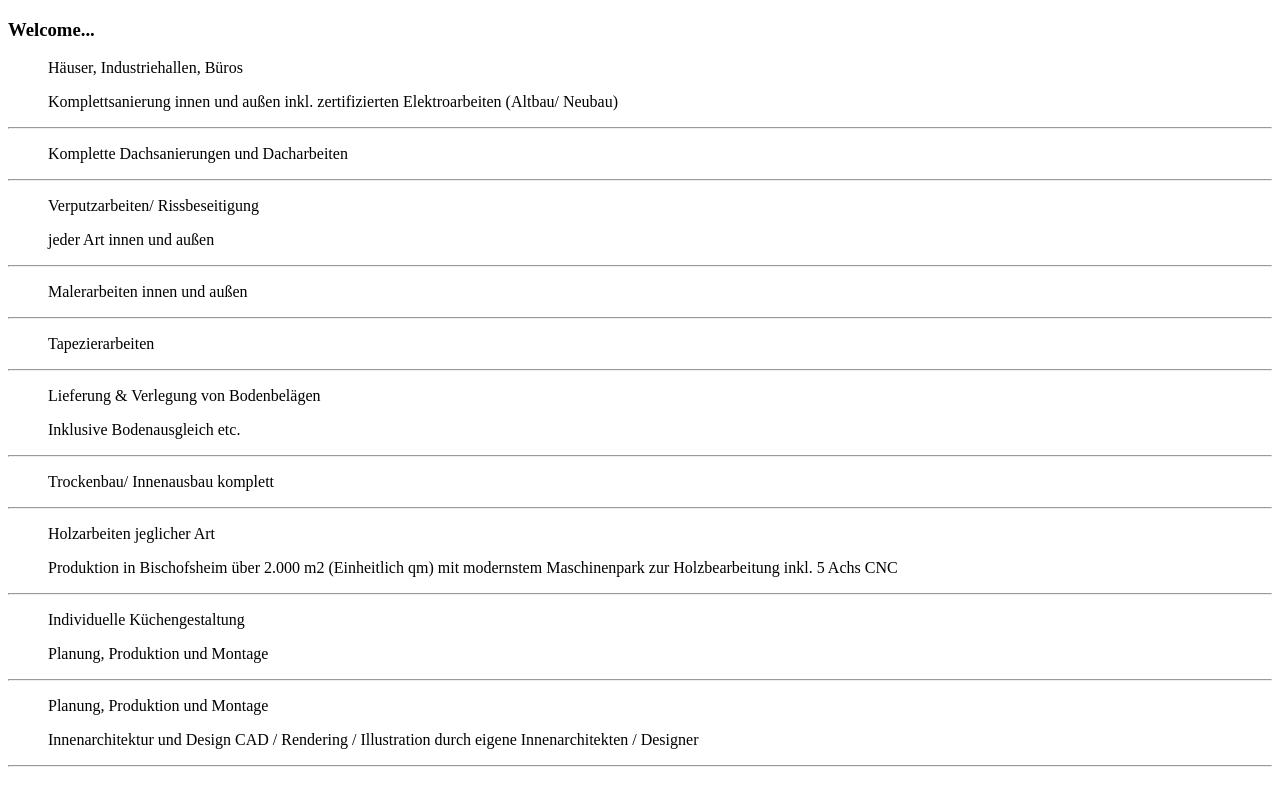
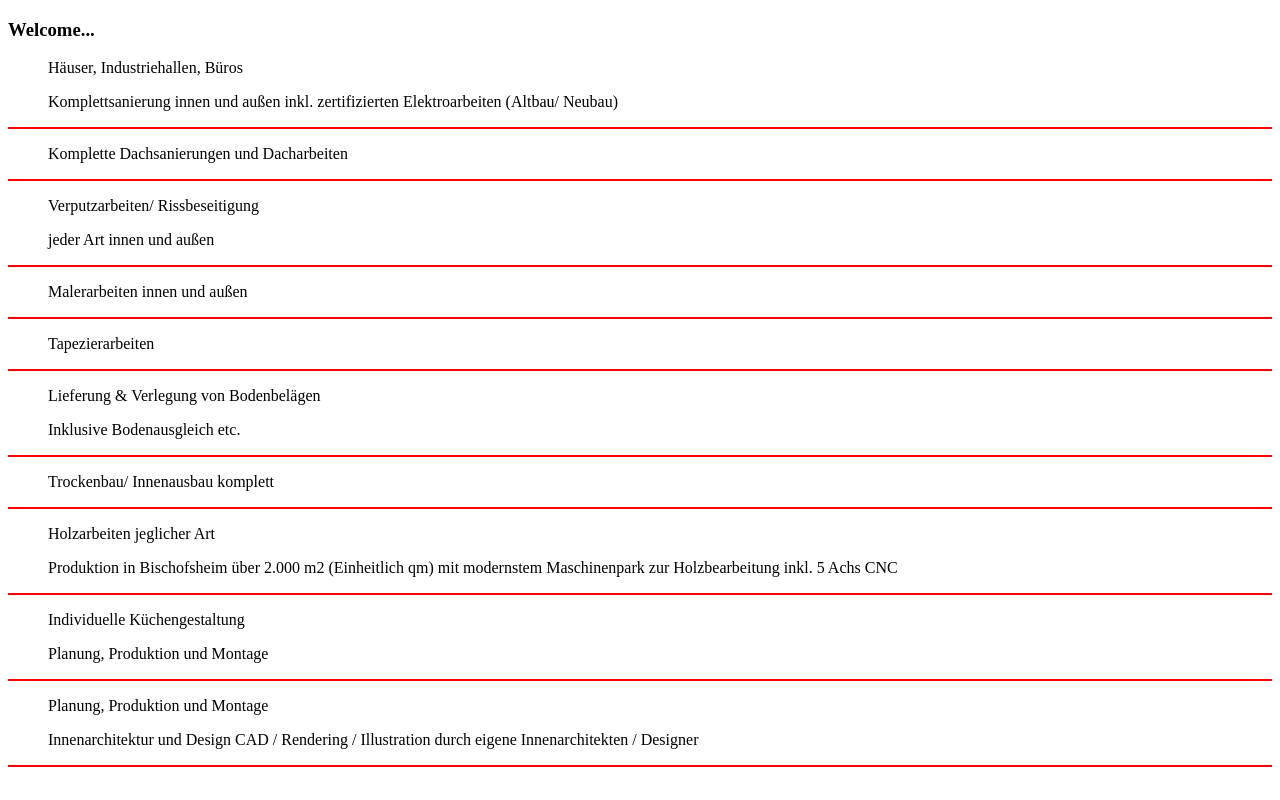
Before and after one commit to machinesandpixels/react-august2020, a React (Create React App) app: page / in a window 1280 px wide. Built offline with nearby package versions, Linux system fonts and the light colour scheme.

Commit message:
Give the hr tag a border of red

```diff
--- a/src/App.css
+++ b/src/App.css
@@ -5,3 +5,7 @@ ul {
 ul > li {
   margin-bottom: 1rem;
 }
+
+hr {
+  border: 1px solid red;
+}
--- a/src/App.js
+++ b/src/App.js
@@ -66,6 +66,12 @@ class App extends Component {
   };
 
   render() {
+    const styles = {
+      ul: "listStyleType: none",
+      hr: "border-top: 1px solid red",
+      li: "margin: 0 1rem 0"
+    };
+
     let data = this.state.categories.map((city, id) => {
       let headline = city.headline;
       let desc = city.description;
@@ -73,7 +79,7 @@ class App extends Component {
       console.log(desc); */
       // <ul style={{ color: "red" }}>
       return (
-        <div key={id}>
+        <div key={id} style={styles}>
           <ul>
             <li>{headline}</li>
             <li>{desc}</li>
```
